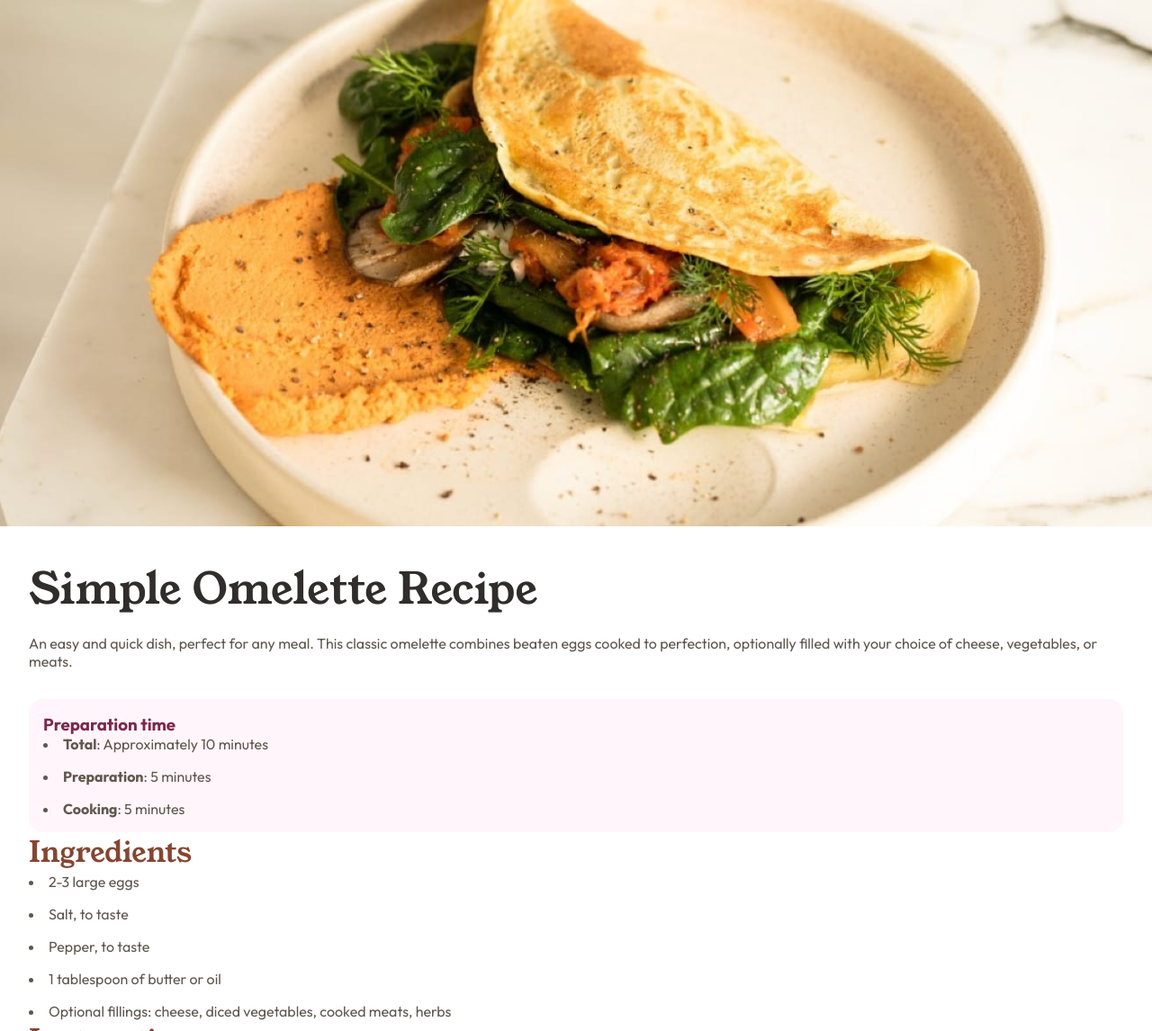
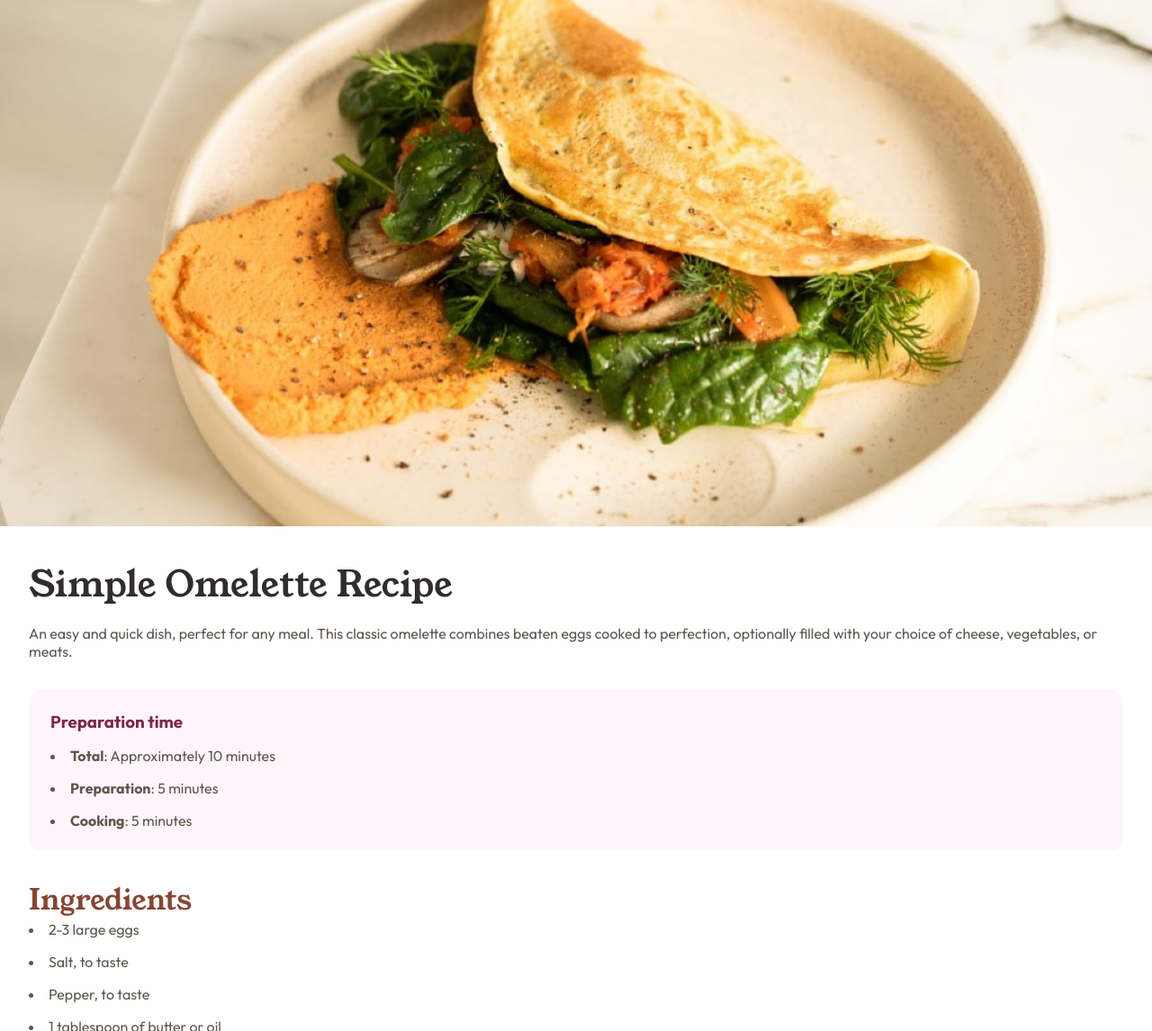
Before and after one commit to lukasklisevicius/fm-1, a plain HTML site: page index.html in a window 1280 px wide. Shown: the top 1146 px of the page at 90% size. Drawn offline with Linux system fonts and the light colour scheme.

Commit message:
prep time

```diff
--- a/style.css
+++ b/style.css
@@ -31,6 +31,7 @@ body{
     font-optical-sizing: auto;
     color: var(--Stone-600);
     width: 100%;
+    height: 100%;
     /* padding: 10% 20%; */
 }
 
@@ -39,7 +40,7 @@ ul {
 }
 
 h1{
-    font-size: 3rem;
+    font-size: 2.5rem;
     margin-bottom: 1rem;
     font-family: "Young Serif", serif;
     font-weight: 400;
@@ -78,9 +79,11 @@ img{
 .prep-time{
     background-color: var(--Rose-50);
     border-radius: var(--radius-1);
-    padding: 1rem;
+    padding: 1.5rem;
+    margin-bottom: 2rem;
 }
 
 .prep-time h3{
-    color: var(--Rose-800);
+   color: var(--Rose-800);
+   margin-bottom: 1rem;
 }
```
